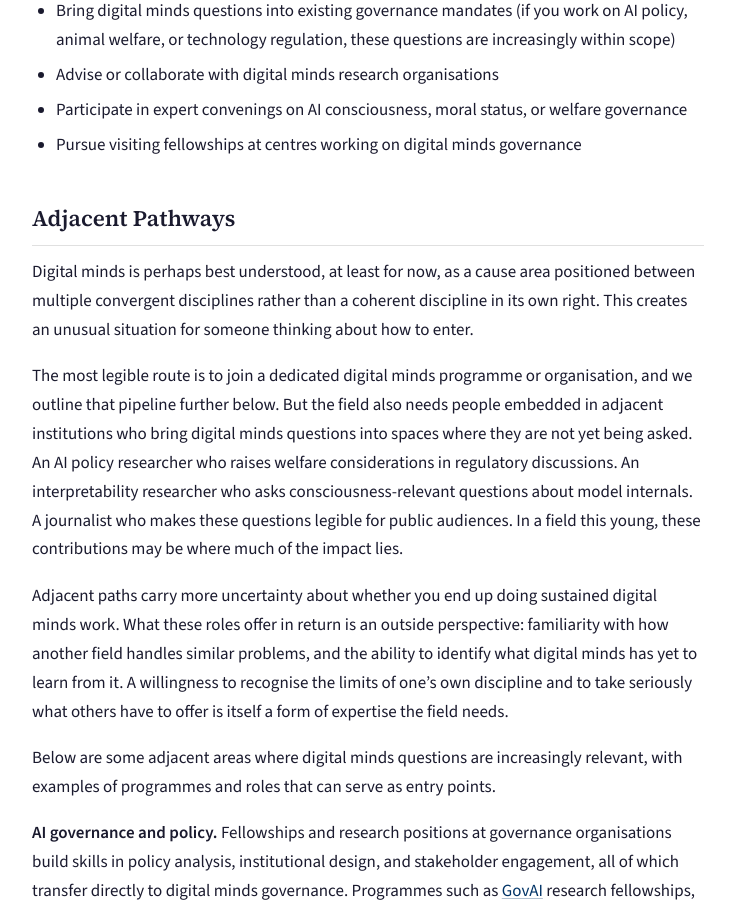
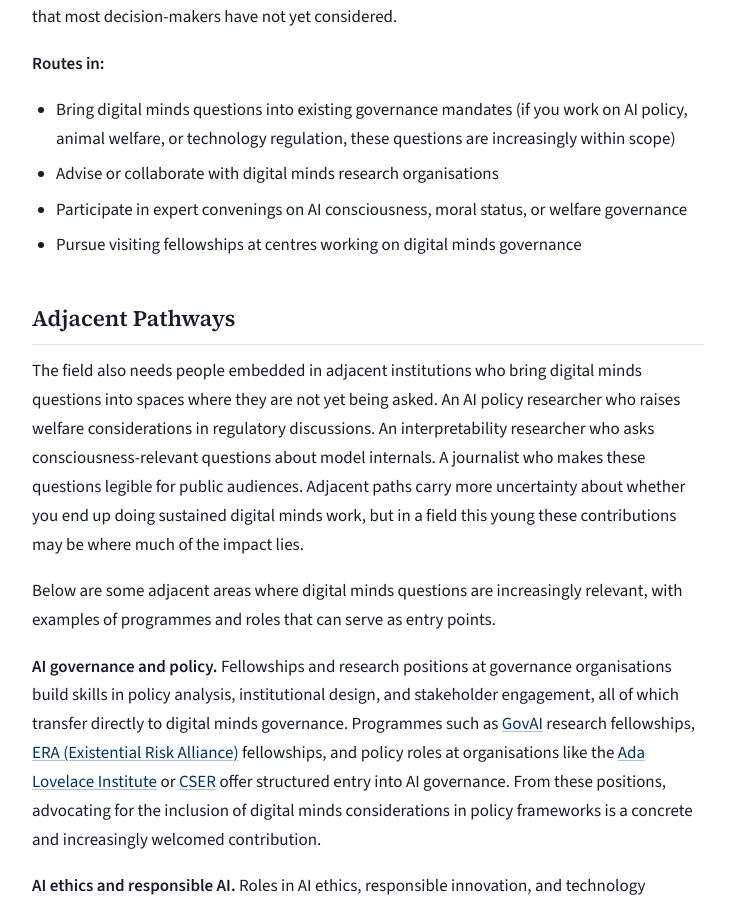
Before and after one commit to Mitchel-Alexander/getting-started-digital-minds, a Jekyll site: the page built from pathways.md, in a window 1280 px wide and 900 px high, scrolled down 5412 px. Shown: the whole window, without its empty margins (272-1003 px from the left). Built offline with Jekyll 4.4.1, drawn with Linux system fonts in a browser that asks for light colours; some of the changed text lies outside the part shown.

Commit message:
Fix signposting, add governance parity, tighten Adjacent Pathways intro
- Fix intro signpost to match actual page order (tracks first)
- Add events, mentorship, and Coefficient Giving to Governance Track
- Condense Adjacent Pathways intro from three paragraphs to one

Co-Authored-By: Claude Opus 4.6 <noreply@anthropic.com>

```diff
--- a/pathways.md
+++ b/pathways.md
@@ -81,7 +81,8 @@ Digital minds governance is a niche within a niche. Few programmes teach it dire
 - Write policy briefs or seminar papers on digital minds topics
 - Engage with AI governance groups and student policy organisations
 - Seek internships at organisations working on AI governance, animal welfare policy, or technology ethics
-- Attend events hosted by Cambridge Digital Minds, PRISM, or similar initiatives
+- Attend online events and field-building conferences such as [Sentient Futures](https://www.sentientfutures.ai/) or [EA Global](https://www.eaglobal.org/)
+- Apply for a mentorship or fellowship programme (see [Digital Minds Programmes](#digital-minds-programmes) below)
 
 ### Early Career
 
@@ -111,11 +113,7 @@ Experienced governance professionals from AI policy, animal welfare, bioethics,
 
 ## Adjacent Pathways
 
-Digital minds is perhaps best understood, at least for now, as a cause area positioned between multiple convergent disciplines rather than a coherent discipline in its own right. This creates an unusual situation for someone thinking about how to enter.
-
-The most legible route is to join a dedicated digital minds programme or organisation, and we outline that pipeline further below. But the field also needs people embedded in adjacent institutions who bring digital minds questions into spaces where they are not yet being asked. An AI policy researcher who raises welfare considerations in regulatory discussions. An interpretability researcher who asks consciousness-relevant questions about model internals. A journalist who makes these questions legible for public audiences. In a field this young, these contributions may be where much of the impact lies.
-
-Adjacent paths carry more uncertainty about whether you end up doing sustained digital minds work. What these roles offer in return is an outside perspective: familiarity with how another field handles similar problems, and the ability to identify what digital minds has yet to learn from it. A willingness to recognise the limits of one's own discipline and to take seriously what others have to offer is itself a form of expertise the field needs.
+The field also needs people embedded in adjacent institutions who bring digital minds questions into spaces where they are not yet being asked. An AI policy researcher who raises welfare considerations in regulatory discussions. An interpretability researcher who asks consciousness-relevant questions about model internals. A journalist who makes these questions legible for public audiences. Adjacent paths carry more uncertainty about whether you end up doing sustained digital minds work, but in a field this young these contributions may be where much of the impact lies.
 
 Below are some adjacent areas where digital minds questions are increasingly relevant, with examples of programmes and roles that can serve as entry points.
 
```
Also changed, not shown: other parts of pathways.md (+2 -1 lines).
